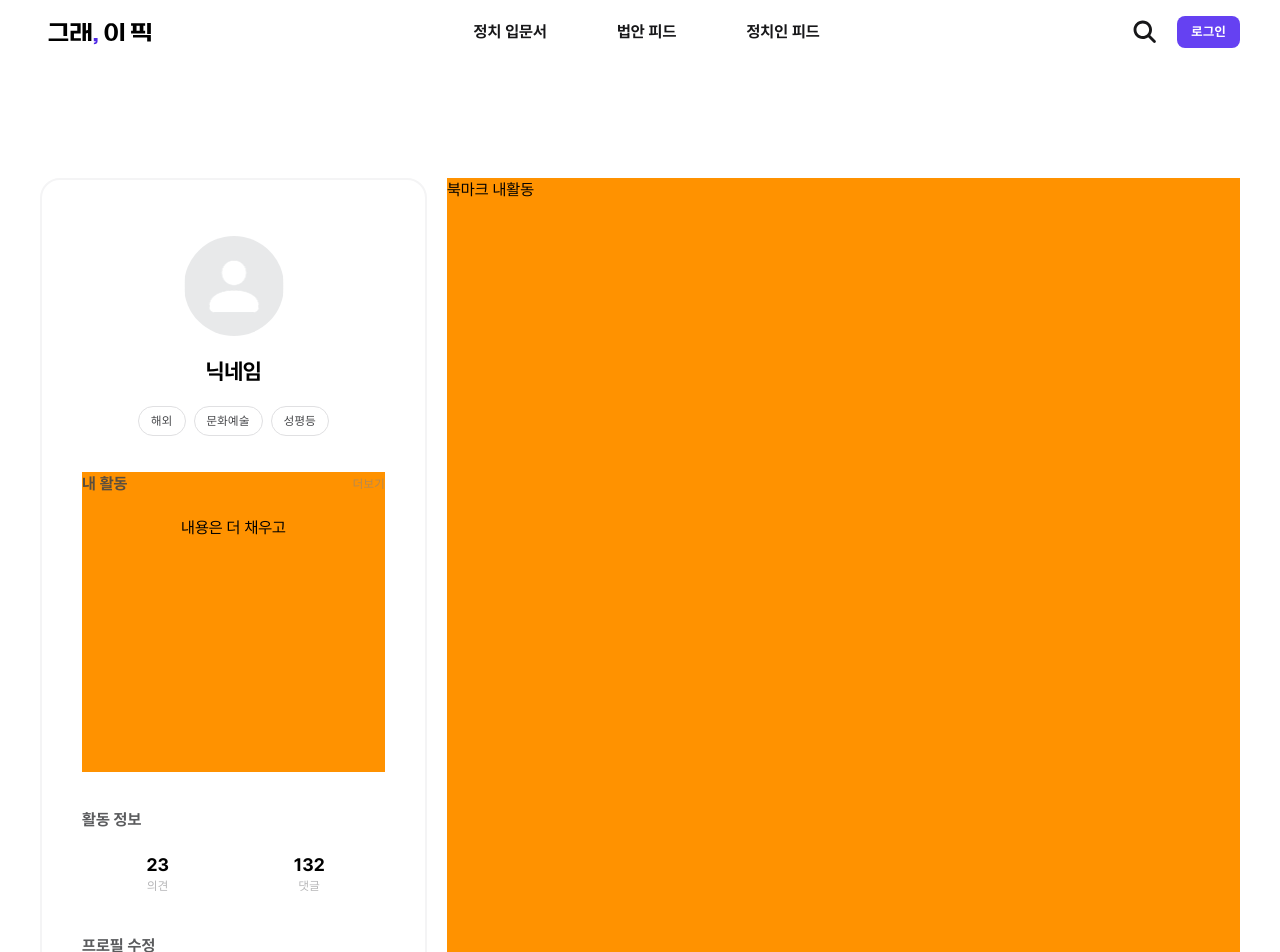
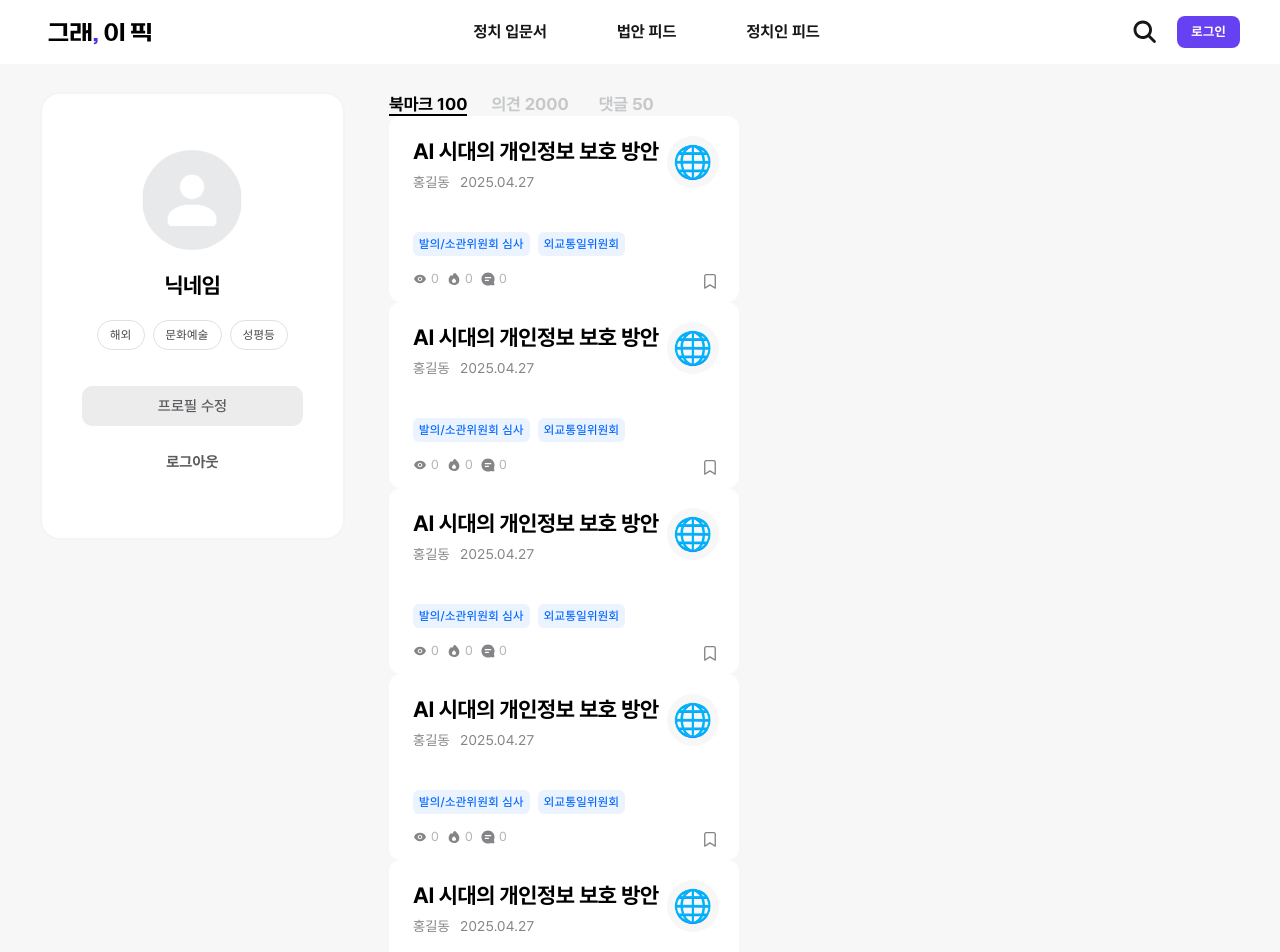
Before and after one commit to suhong99/build_orga, a Next.js app: page /mypage in a window 1280 px wide. Shown: the top 952 px of the page. Built offline with nearby package versions, Linux system fonts and the light colour scheme.

Commit message:
마이페이지 작업중

```diff
--- a/src/app/(user)/@overlay/mobile-link/page.tsx
+++ b/src/app/(user)/@overlay/mobile-link/page.tsx
@@ -5,7 +5,7 @@ import Link from 'next/link';
 export default function Page() {
 	return (
 		<HamberMenu>
-			<div className="flex flex-col mt-[68px] px-2.5 py-2 gap-3 ">
+			<div className="flex flex-col mt-[68px] px-2.5 py-2 gap-3">
 				{/* TODO: 로고삽입 */}
 				<div className="w-full bg-accent-bg-blue h-8">로고</div>
 				<nav className="flex flex-col">
@@ -14,6 +14,10 @@ export default function Page() {
 					))}
 				</nav>
 			</div>
+			{/* 투두 로그아웃 효과 및 조건부 */}
+			<button className="absolute bottom-9 ml-10.5 my-3 typo-body1-normal font-regular text-label-alternative  active:text-label-normal">
+				로그아웃
+			</button>
 		</HamberMenu>
 	);
 }
--- a/src/app/(user)/mypage/page.tsx
+++ b/src/app/(user)/mypage/page.tsx
@@ -1,4 +1,5 @@
 import { MyInfo } from '@/features/mypage/const/user';
+import MyContents from '@/features/mypage/MyContents';
 import UserInfo from '@/features/mypage/UserInfo';
 
 export default function MyPage() {
@@ -11,13 +12,16 @@ export default function MyPage() {
 	} as const;
 
 	return (
-		<div className="flex w-full justify-center items-start pt-0 gap-5 desktop:pt-[114px] max-w-maxw">
-			<section className="flex flex-col items-center px-5 w-full  desktop:px-10 pt-[106px] desktop:py-14 desktop:w-[387px] gap-6 desktop:gap-9 desktop:border-2 desktop:border-line-alternative desktop:rounded-[20px]">
-				<UserInfo {...myInfo} />
-			</section>
-			<section className="bg-accent-bg-orange hidden flex-1 desktop:flex h-[1500px]">
-				<div>북마크 내활동</div>
-			</section>
+		<div className="flex w-full justify-center desktop:bg-bg-gray">
+			<div className="flex flex-col w-full justify-center items-center gap-5 desktop:flex-row desktop:items-start desktop:pt-7 max-w-maxw">
+				<section className="flex flex-col items-center px-5 w-full  desktop:px-10 pt-[50px] desktop:py-14 desktop:w-[387px] gap-6 desktop:gap-9 desktop:border-2 bg-white desktop:border-line-alternative desktop:rounded-[20px]">
+					<UserInfo {...myInfo} />
+				</section>
+				{/* TODO: */}
+				<section className="flex w-full h-[1000px]">
+					<MyContents />
+				</section>
+			</div>
 		</div>
 	);
 }
--- a/src/features/mypage/AccountMenu.tsx
+++ b/src/features/mypage/AccountMenu.tsx
@@ -1,35 +1,20 @@
 'use client';
 
-interface MenuBtnProps {
-	label: string;
-	onClick: () => void;
-}
+import { SolidBtn } from '@/shared/components/SolidBtn';
 
+// TODO: 관련 기능 추가
 const AccountMenu = () => {
-	const menuList = [
-		{ label: '프로필 수정', fn: () => {} },
-		{ label: '로그아웃', fn: () => {} },
-	] as const;
-
 	return (
-		<div className="w-full flex flex-col gap-4">
-			{menuList.map((item) => (
-				<MenuBtn key={item.label} label={item.label} onClick={item.fn} />
-			))}
+		<div className="w-[110px] flex flex-col items-center gap-4 desktop:w-full">
+			<SolidBtn primary={false} label="프로필 수정" className="w-full" />
+			<button
+				type="button"
+				className="hidden desktop:block w-full h-10 text-center py-1 typo-body2-normal font-bold text-label-neutral/88  cursor-pointer hover:bg-bg-gray/60 rounded-[12px]"
+			>
+				로그아웃
+			</button>
 		</div>
 	);
 };
 
 export default AccountMenu;
-
-const MenuBtn = ({ label, onClick }: MenuBtnProps) => {
-	return (
-		<button
-			type="button"
-			onClick={onClick}
-			className="w-full text-left py-1 typo-body1-normal text-label-neutral/88 font-bold cursor-pointer hover:bg-bg-gray/60"
-		>
-			{label}
-		</button>
-	);
-};
--- /dev/null
+++ b/src/features/mypage/MyBookmark.tsx
@@ -0,0 +1,28 @@
+import IssueCard from '@/shared/components/IssueCard';
+import React from 'react';
+
+const MyBookmark = () => {
+	const arr = Array(10).fill(0);
+	// TODO:
+	return (
+		<div className="grid grid-cols-1 @max-[768px]:grid-cols-2">
+			{arr.map((e, i) => (
+				<IssueCard
+					key={i}
+					id={'1'}
+					title={'AI 시대의 개인정보 보호 방안'}
+					committee={'외교통일위원회'}
+					name={'홍길동'}
+					date={'2025.04.27'}
+					state={'발의/소관위원회 심사'}
+					keywordList={['AI', '개인정보', '보안']}
+					viewNum={0}
+					bookmarkNum={0}
+					commentNum={0}
+				/>
+			))}
+		</div>
+	);
+};
+
+export default MyBookmark;
--- /dev/null
+++ b/src/features/mypage/MyComment.tsx
@@ -0,0 +1,7 @@
+import React from 'react';
+
+const MyComment = () => {
+	return <div>MyComment</div>;
+};
+
+export default MyComment;
--- /dev/null
+++ b/src/features/mypage/MyContents.tsx
@@ -0,0 +1,58 @@
+'use client';
+
+import { useState } from 'react';
+import { UserCategory } from './const/user';
+import MyBookmark from './MyBookmark';
+import MyOpinion from './MyOpinion';
+import MyComment from './MyComment';
+
+const COMPONENT_MAP = {
+	북마크: <MyBookmark />,
+	의견: <MyOpinion />,
+	댓글: <MyComment />,
+};
+
+const MyContents = () => {
+	const [curTab, setCurTab] = useState<UserCategory>('북마크');
+	const TAB_LIST: UserCategory[] = ['북마크', '의견', '댓글'];
+	const TAB_COUNT: Record<UserCategory, number> = {
+		북마크: 100,
+		의견: 2000,
+		댓글: 50,
+	};
+
+	return (
+		<div className="flex flex-col w-full gab-6">
+			<div className="flex h-12 gap-6 px-5 desktop:px-6">
+				{TAB_LIST.map((tab) => (
+					<Tab key={tab} label={tab} count={TAB_COUNT[tab]} isSelected={curTab === tab} onSelect={() => setCurTab(tab)} />
+				))}
+			</div>
+			<div className="flex px-5 desktop:px-6 max-desktop:bg-bg-gray @container">{COMPONENT_MAP[curTab]}</div>
+		</div>
+	);
+};
+
+export default MyContents;
+
+interface TabProps {
+	label: UserCategory;
+	isSelected: boolean;
+	count: number;
+	onSelect: () => void;
+}
+
+const Tab = ({ label, count, isSelected, onSelect }: TabProps) => {
+	return (
+		<button
+			disabled={isSelected}
+			onClick={onSelect}
+			className="flex flex-col items-center justify-center relative min-w-[67px] disabled:cursor-none desktop:title-3"
+		>
+			<span className={`typo-headline2 font-bold ${isSelected ? 'text-label-strong font-bold' : 'text-label-assistive'}`}>
+				{label} {count}
+			</span>
+			{isSelected && <div className="absolute bottom-0 w-full h-0.5 bg-label-strong" />}
+		</button>
+	);
+};
--- /dev/null
+++ b/src/features/mypage/MyOpinion.tsx
@@ -0,0 +1,7 @@
+import React from 'react';
+
+const MyOpinion = () => {
+	return <div>MyOpinion</div>;
+};
+
+export default MyOpinion;
--- a/src/features/mypage/UserInfo.tsx
+++ b/src/features/mypage/UserInfo.tsx
@@ -3,12 +3,7 @@ import { MyInfo } from './const/user';
 import MyKeyword from './MyKeyword';
 import AccountMenu from './AccountMenu';
 
-const UserInfo = ({ nickname, profileImg, commentNum, opinionNum, keywordList }: MyInfo) => {
-	const activityList = [
-		{ label: '의견', num: opinionNum },
-		{ label: '댓글', num: commentNum },
-	] as const;
-
+const UserInfo = ({ nickname, profileImg, keywordList }: MyInfo) => {
 	return (
 		<>
 			<article className="flex flex-col w-full gap-5 items-center">
@@ -23,17 +18,7 @@ const UserInfo = ({ nickname, profileImg, commentNum, opinionNum, keywordList }:
 					/>
 					<figcaption className="sr-only">{nickname}님의 프로필 사진</figcaption>
 				</figure>
-
 				<h1 className="typo-heading1 font-bold">{nickname}</h1>
-
-				<ul className="desktop:hidden flex justify-center gap-2 typo-caption1 font-regular text-label-alternative/61">
-					{activityList.map((activity) => (
-						<li key={activity.label} className="flex gap-1">
-							<span>{activity.label}</span>
-							<span>{activity.num}</span>
-						</li>
-					))}
-				</ul>
 
 				<ul className="flex w-full justify-center gap-2">
 					{keywordList.map((keyword) => (
@@ -43,27 +28,6 @@ const UserInfo = ({ nickname, profileImg, commentNum, opinionNum, keywordList }:
 					))}
 				</ul>
 			</article>
-			{/* TODO: 높이 조정 */}
-			<section className="flex flex-col items-center w-full h-[300px] gap-5 bg-accent-bg-orange">
-				<div className="flex justify-between w-full items-center ">
-					<h2 className="typo-body1-normal font-bold text-label-neutral/88">내 활동</h2>
-					<div className="typo-caption1 font-regular text-label-alternative/61">더보기</div>
-				</div>
-				<div>내용은 더 채우고</div>
-			</section>
-
-			<section className="hidden desktop:flex flex-col w-full gap-5">
-				<h2 className="typo-body1-normal font-bold text-label-neutral/88">활동 정보</h2>
-
-				<ul className="grid grid-cols-2 w-full">
-					{activityList.map((activity) => (
-						<li key={activity.label} className="flex flex-col items-center justify-center text-center">
-							<strong className="typo-headline1 font-bold">{activity.num}</strong>
-							<span className="typo-caption1 font-regular text-label-alternative/61">{activity.label}</span>
-						</li>
-					))}
-				</ul>
-			</section>
 			<AccountMenu />
 		</>
 	);
--- a/src/features/mypage/const/user.ts
+++ b/src/features/mypage/const/user.ts
@@ -7,3 +7,5 @@ export interface MyInfo {
 	opinionNum: number;
 	profileImg: string;
 }
+
+export type UserCategory = '북마크' | '의견' | '댓글';
--- a/src/shared/components/SolidBtn.tsx
+++ b/src/shared/components/SolidBtn.tsx
@@ -39,15 +39,15 @@ export const SolidBtn = <T extends Record<string, unknown> = Record<string, neve
 	// 명시적으로 속성을 분리하여 커스텀 속성 필터링
 	...rest
 }: SolidBtnProps<T>) => {
-	const base = 'flex items-center justify-center whitespace-nowrap';
-	const variant = primary ? 'text-white bg-primary-main-normal' : 'text-label-neutral bg-[#EDEDEF]';
+	const base = 'flex items-center justify-center whitespace-nowrap hover:opacity-90';
+	const variant = primary ? 'text-white bg-primary-main-normal' : 'text-label-neutral/88 bg-label-normal/8';
 	const sizeClass = sizeMap[size];
 	const disabledClass = disabled ? 'opacity-50 cursor-not-allowed' : 'cursor-pointer';
 
 	return (
 		<button
 			type="button"
-			className={`${base} ${variant} ${sizeClass} ${disabledClass}  ${className}`}
+			className={`${base} ${variant} ${sizeClass} ${disabledClass} ${className}`}
 			onClick={onClick}
 			disabled={disabled}
 			{...rest} // 이미 필터링된 표준 HTML 속성만 전달
```
